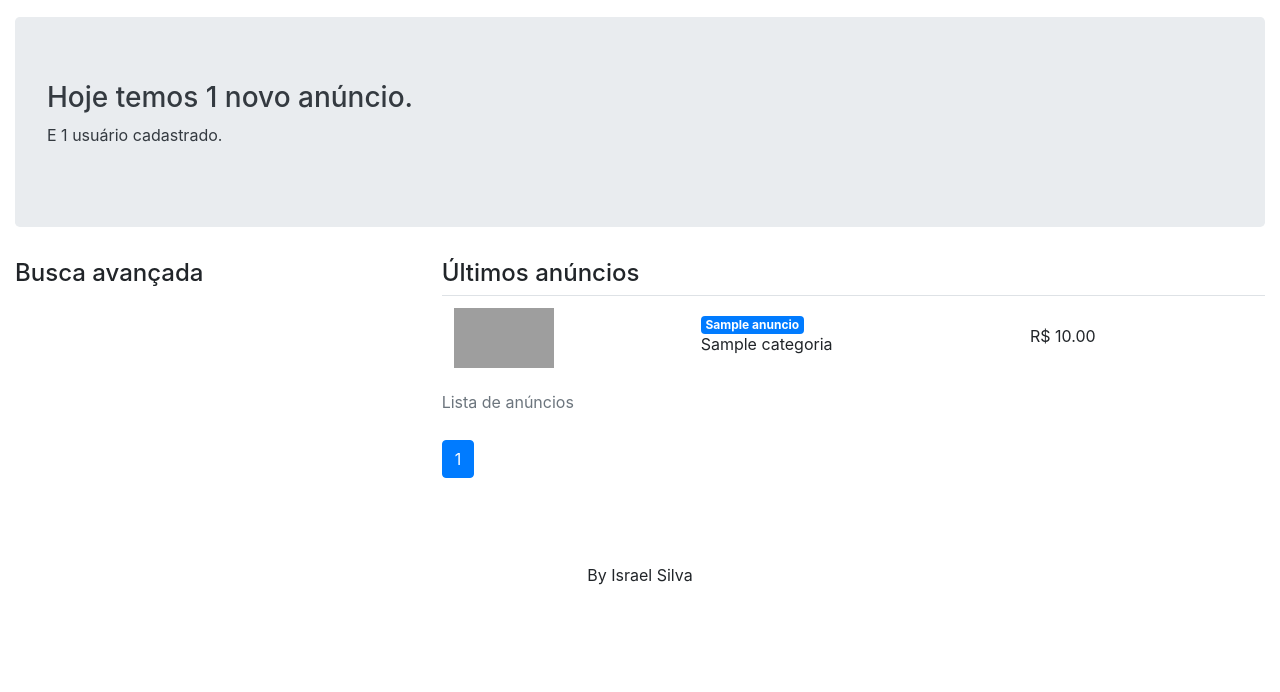
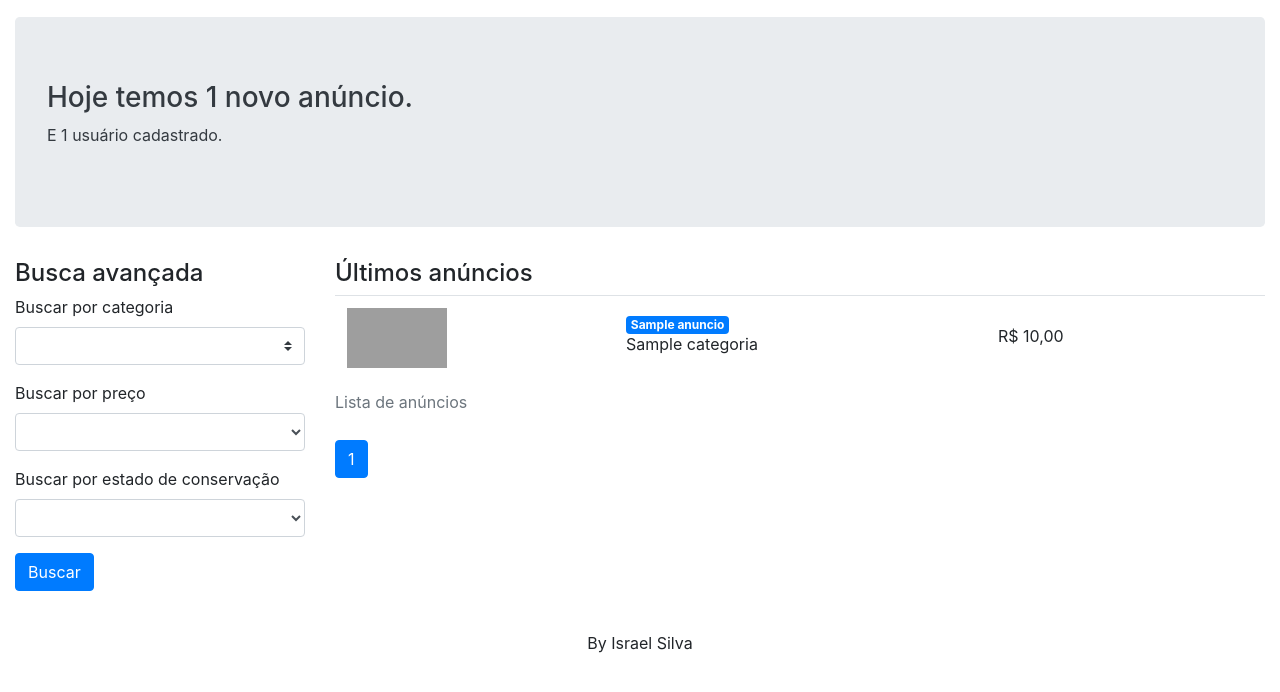
Before and after one commit to israelitalo/Plataforma-para-anuncios-de-produtos, a PHP site: page /index.php in a window 1280 px wide. Shown: the part 56-748 px from the top of the page. Run offline with PHP 8.4, Linux system fonts and the light colour scheme; tables that the repository leaves empty or names only in its code hold one stand-in row (values such as "Sample post"); grey boxes are pictures that could not be loaded.

Commit message:
Filtro dos anúncios na página inicial está funcionando

```diff
--- a/adicionar_anuncio.php
+++ b/adicionar_anuncio.php
@@ -78,9 +78,9 @@ if(empty($_SESSION['login'])){
             <label for="estado">Estado de conservação</label>
             <div>
                 <select class="form-control" name="estado" id="estado" required>
-                    <option value="0">Ruim</option>
-                    <option value="1">Bom</option>
-                    <option value="2">Excelente</option>
+                    <option value="1">Ruim</option>
+                    <option value="2">Bom</option>
+                    <option value="3">Excelente</option>
                 </select>
             </div>
         </div>
--- a/classes/anuncios.class.php
+++ b/classes/anuncios.class.php
@@ -48,31 +48,87 @@
             return $array;
         }
 
-        public function getQtdAnuncios(){
+        public function getQtdAnuncios($filtros){
             global $pdo;
-            $sql = $pdo->query("SELECT COUNT(*) as quantidade FROM anuncios");
+
+            $filtroString = array('1=1');
+
+            if(!empty($filtros['categoria'])){
+                $filtroString[] = 'anuncios.id_categoria = :id_categoria';
+            }
+            if(!empty($filtros['preco'])){
+                $filtroString[] = 'anuncios.valor BETWEEN :preco1 AND :preco2';
+            }
+            if(!empty($filtros['estado'])){
+                $filtroString[] = 'anuncios.estado = :estado';
+            }
+
+            $sql = $pdo->prepare ("SELECT COUNT(*) as quantidade FROM anuncios
+                    WHERE ".implode(' AND ', $filtroString));
+
+            if(!empty($filtros['categoria'])){
+                $sql->bindValue(":id_categoria", $filtros['categoria']);
+            }
+            if(!empty($filtros['preco'])){
+                $preco = explode('-', $filtros['preco']);
+                $sql->bindValue(":preco1", $preco[0]);
+                $sql->bindValue(":preco2", $preco[1]);
+            }
+            if(!empty($filtros['estado'])){
+                $sql->bindValue(":estado", $filtros['estado']);
+            }
+
+            $sql->execute();
             $row = $sql->fetch();
 
             return $row['quantidade'];
         }
 
-        public function getUltimosAnuncios($page, $qtdPaginas){
+        public function getUltimosAnuncios($page, $qtdPaginas, $filtros){
             global $pdo;
 
             $offset = ($page - 1) * $qtdPaginas;
 
             $array = array();
+
+            $filtroString = array('1=1');
+            if(!empty($filtros['categoria'])){
+                $filtroString[] = 'anuncios.id_categoria = :id_categoria';
+            }
+            if(!empty($filtros['preco'])){
+                $filtroString[] = 'anuncios.valor BETWEEN :preco1 AND :preco2';
+            }
+            if(!empty($filtros['estado'])){
+                $filtroString[] = 'anuncios.estado = :estado';
+            }
+
             $sql = $pdo->prepare("SELECT *,
                 (select anuncios_imagens.url from anuncios_imagens where anuncios_imagens.id_anuncio = anuncios.id limit 1)
                 as url,
                 (select categorias.nome from categorias where anuncios.id_categoria = categorias.id)
                 as categoria
-                FROM anuncios ORDER BY id DESC LIMIT $offset, $qtdPaginas");
+                FROM anuncios WHERE
+                ".implode(' AND ', $filtroString)."
+                ORDER BY id DESC LIMIT $offset, $qtdPaginas");
+
+            if(!empty($filtros['categoria'])){
+                $sql->bindValue(":id_categoria", $filtros['categoria']);
+            }
+            if(!empty($filtros['preco'])){
+                $preco = explode('-', $filtros['preco']);
+                $sql->bindValue(":preco1", $preco[0]);
+                $sql->bindValue(":preco2", $preco[1]);
+            }
+            if(!empty($filtros['estado'])){
+                $sql->bindValue(":estado", $filtros['estado']);
+            }
+
             $sql->execute();
 
             if($sql->rowCount() > 0){
                 $array = $sql->fetchAll();
             }
+
             return $array;
         }
 
--- a/editar-anuncio.php
+++ b/editar-anuncio.php
@@ -98,9 +98,9 @@ if(empty($_SESSION['login'])){
             <label for="estado">Estado de conservação</label>
             <div>
                 <select class="form-control" name="estado" id="estado" required>
-                    <option value="0" <?php echo ($info['estado']=='0')?'selected="selected"':''; ?>>Ruim</option>
-                    <option value="1" <?php echo ($info['estado']=='1')?'selected="selected"':''; ?>>Bom</option>
-                    <option value="2" <?php echo ($info['estado']=='2')?'selected="selected"':''; ?>>Excelente</option>
+                    <option value="1" <?php echo ($info['estado']=='1')?'selected="selected"':''; ?>>Ruim</option>
+                    <option value="2" <?php echo ($info['estado']=='2')?'selected="selected"':''; ?>>Bom</option>
+                    <option value="3" <?php echo ($info['estado']=='3')?'s  elected="selected"':''; ?>>Excelente</option>
                 </select>
             </div>
         </div>
--- a/index.php
+++ b/index.php
@@ -1,10 +1,23 @@
 <?php require 'pages/header.php'; ?>
 <?php
 require 'classes/anuncios.class.php';
+require 'classes/categorias.class.php';
     $anuncio = new Anuncios();
     $usuario = new Usuario();
+    $categoria = new Categorias();
 
-    $totalAnuncios = $anuncio->getQtdAnuncios();
+    $filtros = array(
+        'categoria' => '',
+        'preco' => '',
+        'estado' => ''
+    );
+
+    if(isset($_GET['filtros'])){
+        $filtros = $_GET['filtros'];
+    }
+
+    $categoria = $categoria->getCategorias();
+    $totalAnuncios = $anuncio->getQtdAnuncios($filtros);
     $totalUsuarios = $usuario->getQtdUsuarios();
 
     $novoAnuncio = 'novos anúncios.';
@@ -18,7 +31,7 @@ require 'classes/anuncios.class.php';
     if(isset($_GET['p']) && !empty($_GET['p'])){
         $p = addslashes($_GET['p']);
     }
-    $totalPaginas = ceil($totalAnuncios/$porPagina);
+    $totalPaginas = ceil($totalAnuncios/$porPagina); //ceil garante que a quantidade de página será um numero inteiro.
 
 ?>
 <div class="container-fluid">
@@ -28,10 +41,54 @@ require 'classes/anuncios.class.php';
     </div>
 
     <div class="row">
-        <div class="col-sm-4">
+        <div class="col-sm-3">
             <h4>Busca avançada</h4>
+
+                <form method="GET">
+                    <div class="form-group">
+                        <label for="categoria">Buscar por categoria</label>
+                        <div>
+                            <select class="custom-select" name="filtros[categoria]" id="categoria">
+                                <option></option>
+                            <?php foreach ($categoria as $categoria):?>
+                                <option value="<?php echo $categoria['id']; ?>"
+                                    <?php echo ($categoria['id']==$filtros['categoria'])?'selected="selected"':''; ?> >
+                                    <?php echo utf8_encode($categoria['nome']); ?>
+                                </option>
+                            <?php endforeach; ?>
+                            </select>
+                        </div>
+                    </div>
+                    <div class="form-group">
+                        <label for="preco">Buscar por preço</label>
+                        <div>
+                            <select class="form-control" id="preco" name="filtros[preco]">
+                                <option></option>
+                                <option value="0-50" <?php echo ($filtros['preco']=='0-50')?'selected="selected"':'' ; ?> >R$ 0 - R$ 50</option>
+                                <option value="51-500" <?php echo ($filtros['preco']=='51-500')?'selected="selected"':'' ; ?>">R$ 51 - R$ 500</option>
+                                <option value="501-2000" <?php echo ($filtros['preco']=='501-2000')?'selected="selected"':'' ; ?>>R$ 501 - R$ 2000</option>
+                            </select>
+                        </div>
+                    </div>
+                    <div class="form-group">
+                        <label for="estado">Buscar por estado de conservação</label>
+                        <div>
+                            <select class="form-control" id="estado" name="filtros[estado]">
+                                <option></option>
+                                <option value="1" <?php echo ($filtros['estado']=='1')?'selected="selected"':'' ; ?> >Ruim</option>
+                                <option value="2" <?php echo ($filtros['estado']=='2')?'selected="selected"':'' ; ?> >Bom</option>
+                                <option value="3" <?php echo ($filtros['estado']=='3')?'selected="selected"':'' ; ?> > Excelente</option>
+                            </select>
+                        </div>
+                    </div>
+                    <div class="form-group">
+                        <input type="submit" class="btn btn-primary" value="Buscar" />
+                    </div>
+                </form>
+
+
         </div>
-        <div class="col-sm-8" style="height: 250px; margin-bottom: 30px">
+        <div class="col-sm-9" style="height: 250px; margin-bottom: 30px">
             <h4>Últimos anúncios</h4>
             <table class="table table-hover table-responsive-md">
                 <caption>Lista de anúncios</caption>
@@ -39,8 +96,7 @@ require 'classes/anuncios.class.php';
                     <tr></tr>
                 </thead>
                 <tbody>
-                    <?php
-                        $vetorAnuncio = $anuncio->getUltimosAnuncios($p, $porPagina);
+                    <?php $vetorAnuncio = $anuncio->getUltimosAnuncios($p, $porPagina, $filtros);
                         foreach ($vetorAnuncio as $anuncioIndex):
                     ?>
                     <tr>
@@ -56,14 +112,18 @@ require 'classes/anuncios.class.php';
                             <a class="badge badge-primary" href="produto.php?id=<?php echo $anuncioIndex['id'] ;?>"><?php echo $anuncioIndex['titulo']; ?></a><br/>
                             <?php echo utf8_encode($anuncioIndex['categoria']); ?>
                         </td>
-                        <td style="width: 30%; padding-top: 30px">R$ <?php echo number_format($anuncioIndex['valor'], 2); ?></td>
+                        <td style="width: 30%; padding-top: 30px">R$ <?php echo number_format($anuncioIndex['valor'], 2,',','.'); ?></td>
                     </tr>
                     <?php endforeach; ?>
                 </tbody>
             </table>
             <ul class="pagination">
                 <?php for($i=1;$i<=$totalPaginas;$i++): ?>
-                    <li class="page-item <?php echo ($p==$i)?'active':'';?>"><a class="page-link" href="index.php?p=<?php echo $i; ?>"><?php echo $i; ?></a></li>
+                    <li class="page-item <?php echo ($p==$i)?'active':'';?>"><a class="page-link" href="index.php?<?php
+                        $get = $_GET;//Aqui passa tudo que há no $_GET para a variável get.
+                        $get['p'] = $i;
+                        echo http_build_query($get);//Transforma todos os itens que há em $_GET em url.
+                    ?>"><?php echo $i; ?></a></li>
                 <?php endfor; ?>
             </ul>
         </div>
--- a/meus-anuncios.php
+++ b/meus-anuncios.php
@@ -53,7 +53,7 @@
                 <?php endif; ?>
             </td>
             <td style="padding-top: 30px"><?php echo $anuncios['titulo']; ?></td>
-            <td style="padding-top: 30px">R$ <?php echo number_format($anuncios['valor'], 2); ?></td>
+            <td style="padding-top: 30px">R$ <?php echo number_format($anuncios['valor'], 2,',','.'); ?></td>
             <td style="width: 200px; padding-top: 25px">
                 <a class="btn btn-outline-secondary" href="editar-anuncio.php?id=<?php echo $anuncios['id']; ?>">Editar</a>
                 <a class="btn btn-outline-danger" href="excluir-anuncio.php?id=<?php echo $anuncios['id']; ?>">Excluir</a>
```
Also changed, not shown: produto.php (+14 -4 lines), assets/images/anuncios/26926b8d908e81be0de92c63c5821458.jpg (added), assets/images/anuncios/7f6b7b85bce1f8f6a1c68aa78f641634.jpg (added), assets/images/anuncios/8c8be0798ef5a2f366be3b9acd7dec3e.jpg (added), assets/images/anuncios/a3294f8234e2f7eb62dfd950a66a5ccd.jpg (added).
